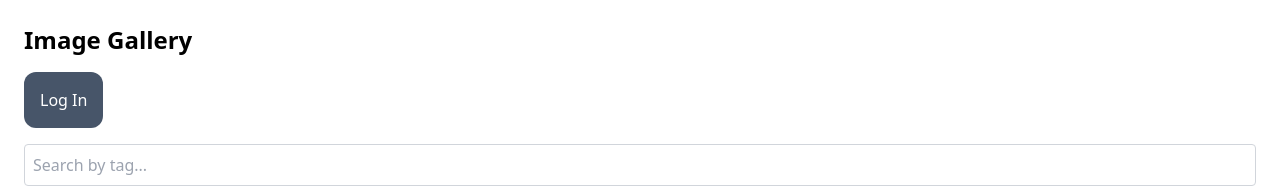
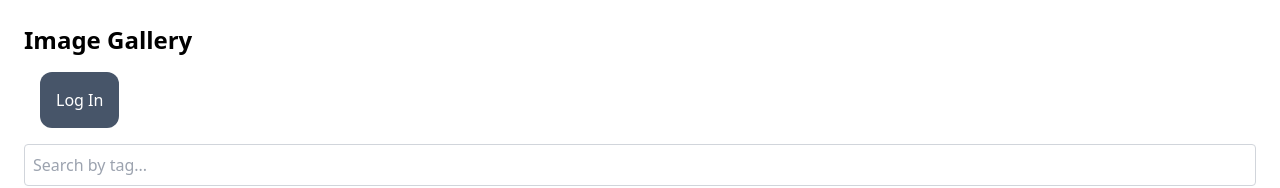
Before and after one commit to Wishot-Cipher/Image_Gallery_App, a React (Vite) app: page / in a window 1280 px wide. Shown: the top 188 px of the page. Built offline with nearby package versions, Linux system fonts and the light colour scheme; no server answers.

Commit message:
my first commit

```diff
--- a/src/pages/Gallery.jsx
+++ b/src/pages/Gallery.jsx
@@ -45,7 +45,7 @@ const Gallery = () => {
           </>
         ) : (
           <Link to={"/login"}>
-            <button className=" bg-slate-600 text-white p-4 rounded-xl">
+            <button className=" bg-slate-600 text-white p-4 rounded-xl flex ml-4 justify-center">
               Log In
             </button>
           </Link>
```
Also changed, not shown: 1 other file (tests, documents, lock files or other folders).
